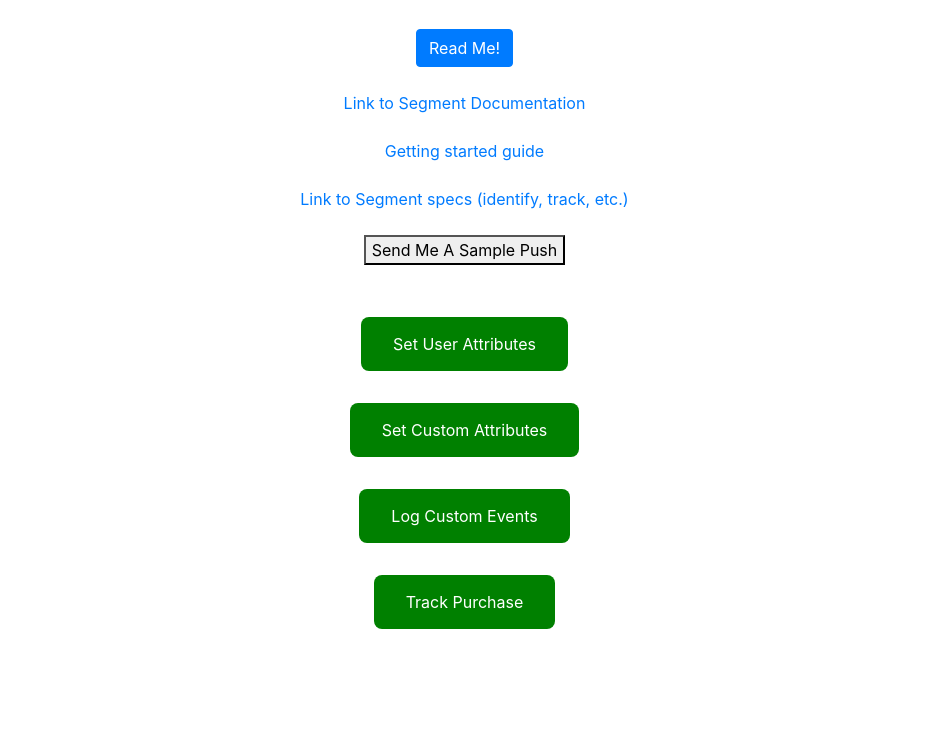
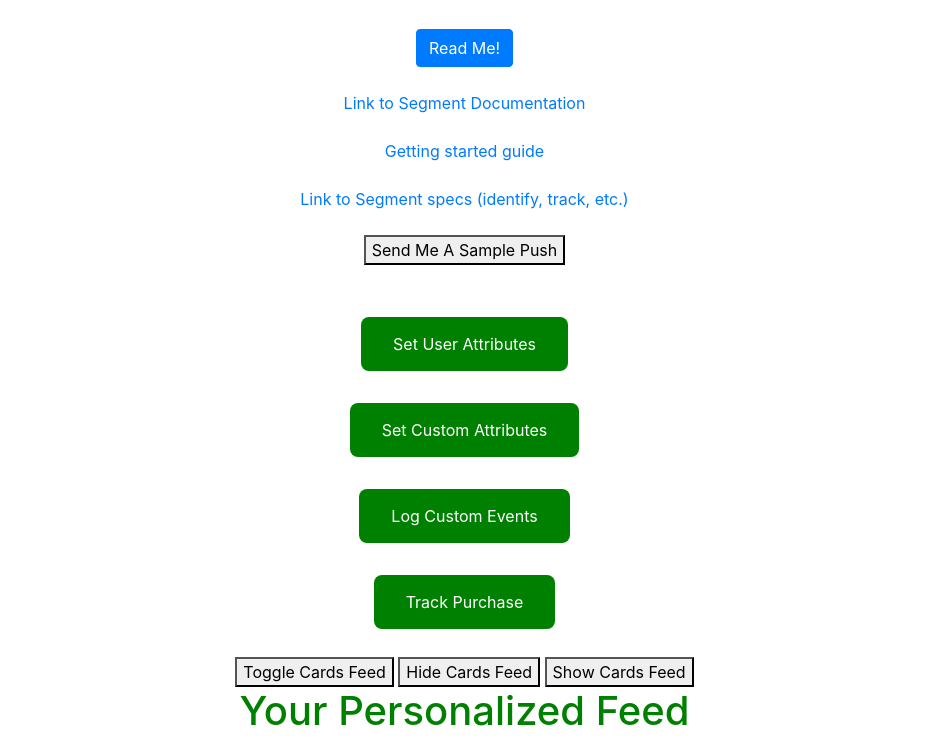
Before and after one commit to Molszewskisg/Molszewskisg.github.io, a plain HTML site: page index.html in a window 1280 px wide. Shown: the part 98-841 px from the top of the page, without its empty margins (183-1112 px from the left). Before the commit the page ends 800 px from the top, so only its background shows below. Drawn offline with nearby package versions, Linux system fonts and the light colour scheme.

Commit message:
Update index.html

```diff
--- a/index.html
+++ b/index.html
@@ -349,6 +349,15 @@
       <br />
     </div>
 
+  <button id="toggle" type="button">Toggle Cards Feed</button>
+  <button id="hide" type="button">Hide Cards Feed</button>
+  <button id="show" type="button">Show Cards Feed</button>
+
+  <nav>
+    <h1>Your Personalized Feed</h1>
+    <div id="feed"></div>
+  </nav>
+
 
     <div
       class="modal fade"
```
